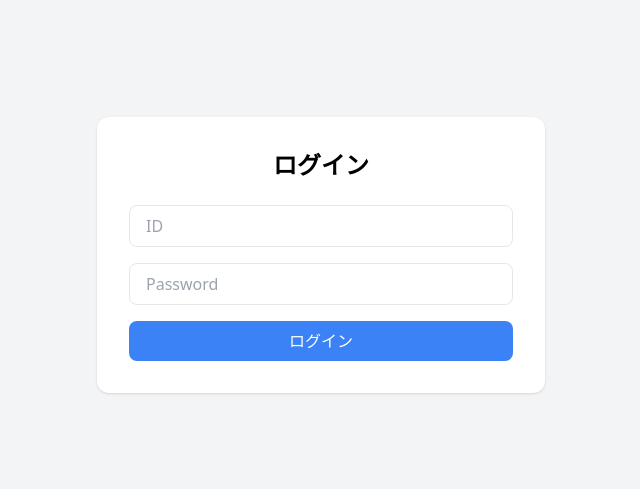
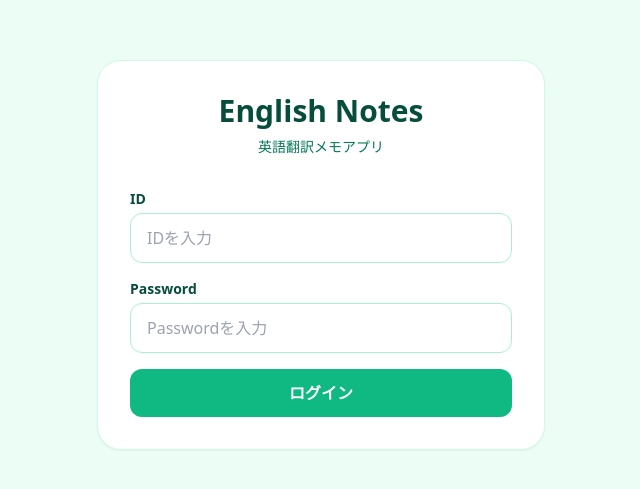
Before and after one commit to alicex/english-notes, a Nuxt app: page /login in a window 1280 px wide. Shown: the part 145-634 px from the top of the page, without its empty margins (319-959 px from the left). Built offline with nearby package versions, Linux system fonts and the light colour scheme.

Commit message:
見た目変更

```diff
--- a/app/pages/index.vue
+++ b/app/pages/index.vue
@@ -59,23 +59,47 @@ definePageMeta({
       </h1>
 
       <div class="rounded-2xl border border-emerald-100 bg-white p-5 shadow-sm">
-        <div class="flex gap-3">
       <!-- 日本語入力 -->
       <input
         v-model="japanese"
         type="text"
         placeholder="日本語を入力"
-            class="flex-1 rounded-xl border border-emerald-200 bg-white px-4 py-3 outline-none transition focus:border-emerald-500"
+        class="w-full rounded-xl border border-emerald-200 bg-white px-4 py-3 outline-none transition focus:border-emerald-500"
       >
 
       <!-- カテゴリ選択 -->
-          <select
+      <div class="mt-3 flex items-center gap-4 px-1">
+        <!-- 単語 -->
+        <label
+          class="flex cursor-pointer items-center gap-2 text-sm text-emerald-700"
+        >
+          <input
             v-model="category"
-            class="w-28 rounded-xl border border-emerald-200 bg-white px-4 py-3 outline-none transition focus:border-emerald-500"
+            type="radio"
+            value="単語"
+            class="accent-emerald-500"
           >
-            <option value="単語">単語</option>
-            <option value="会話">会話</option>
-          </select>
+
+          <span>
+            単語
+          </span>
+        </label>
+
+        <!-- 会話 -->
+        <label
+          class="flex cursor-pointer items-center gap-2 text-sm text-emerald-700"
+        >
+          <input
+            v-model="category"
+            type="radio"
+            value="会話"
+            class="accent-emerald-500"
+          >
+
+          <span>
+            会話
+          </span>
+        </label>
       </div>
 
         <!-- 登録ボタン -->
--- a/app/pages/login.vue
+++ b/app/pages/login.vue
@@ -1,14 +1,26 @@
 <script setup lang="ts">
+// ID入力
 const user = ref('')
+
+// パスワード入力
 const password = ref('')
+
+// エラーメッセージ
 const errorMessage = ref('')
+
+// ログイン中状態
 const loading = ref(false)
 
+// ログイン処理
 const login = async () => {
   try {
+    // ローディング開始
     loading.value = true
+
+    // エラー初期化
     errorMessage.value = ''
 
+    // ログインAPI呼び出し
     await $fetch('/api/login', {
       method: 'POST',
       body: {
@@ -17,55 +29,99 @@ const login = async () => {
       }
     })
 
+    // ログイン成功後トップへ移動
     await navigateTo('/')
 
   } catch (error: any) {
+    // エラーメッセージ表示
     errorMessage.value =
       error?.data?.statusMessage ||
       'ログイン失敗'
+
   } finally {
+    // ローディング終了
     loading.value = false
   }
 }
+
+// ページタイトル
+useHead({
+  title: 'ログイン | English Notes'
+})
 </script>
 
 <template>
-  <div class="min-h-screen flex items-center justify-center bg-gray-100">
-    <div class="bg-white p-8 rounded-xl shadow w-full max-w-md">
-      <h1 class="text-2xl font-bold mb-6 text-center">
-        ログイン
+  <!-- 背景 -->
+  <main class="min-h-screen bg-emerald-50 px-4">
+    <!-- 中央寄せ -->
+    <div class="mx-auto flex min-h-screen max-w-md items-center">
+      <!-- カード -->
+      <div
+        class="w-full rounded-3xl border border-emerald-100 bg-white p-8 shadow-sm"
+      >
+        <!-- タイトル -->
+        <div class="mb-8 text-center">
+          <h1 class="text-3xl font-bold text-emerald-900">
+            English Notes
           </h1>
 
+          <p class="mt-2 text-sm text-emerald-700">
+            英語翻訳メモアプリ
+          </p>
+        </div>
+
+        <!-- 入力フォーム -->
         <div class="space-y-4">
+          <!-- ID入力 -->
+          <div>
+            <label
+              class="mb-1 block text-sm font-bold text-emerald-900"
+            >
+              ID
+            </label>
+
             <input
               v-model="user"
               type="text"
-          placeholder="ID"
-          class="w-full border rounded-lg px-4 py-2"
+              placeholder="IDを入力"
+              class="w-full rounded-xl border border-emerald-200 px-4 py-3 outline-none transition focus:border-emerald-500"
             />
+          </div>
+
+          <!-- パスワード入力 -->
+          <div>
+            <label
+              class="mb-1 block text-sm font-bold text-emerald-900"
+            >
+              Password
+            </label>
 
             <input
               v-model="password"
               type="password"
-          placeholder="Password"
-          class="w-full border rounded-lg px-4 py-2"
+              placeholder="Passwordを入力"
+              class="w-full rounded-xl border border-emerald-200 px-4 py-3 outline-none transition focus:border-emerald-500"
             />
+          </div>
 
+          <!-- エラー表示 -->
+          <p
+            v-if="errorMessage"
+            class="text-sm font-bold text-red-500"
+          >
+            {{ errorMessage }}
+          </p>
+
+          <!-- ログインボタン -->
           <button
             @click="login"
             :disabled="loading"
-          class="w-full bg-blue-500 text-white py-2 rounded-lg"
+            class="w-full rounded-xl bg-emerald-500 py-3 font-bold text-white transition hover:bg-emerald-600 disabled:opacity-50"
           >
-          {{ loading ? 'Loading...' : 'ログイン' }}
+            {{ loading ? 'ログイン中...' : 'ログイン' }}
           </button>
-
-        <p
-          v-if="errorMessage"
-          class="text-red-500 text-sm"
-        >
-          {{ errorMessage }}
-        </p>
         </div>
       </div>
     </div>
+  </main>
 </template>
```
Lines whose indentation alone changed are shown as unchanged.
